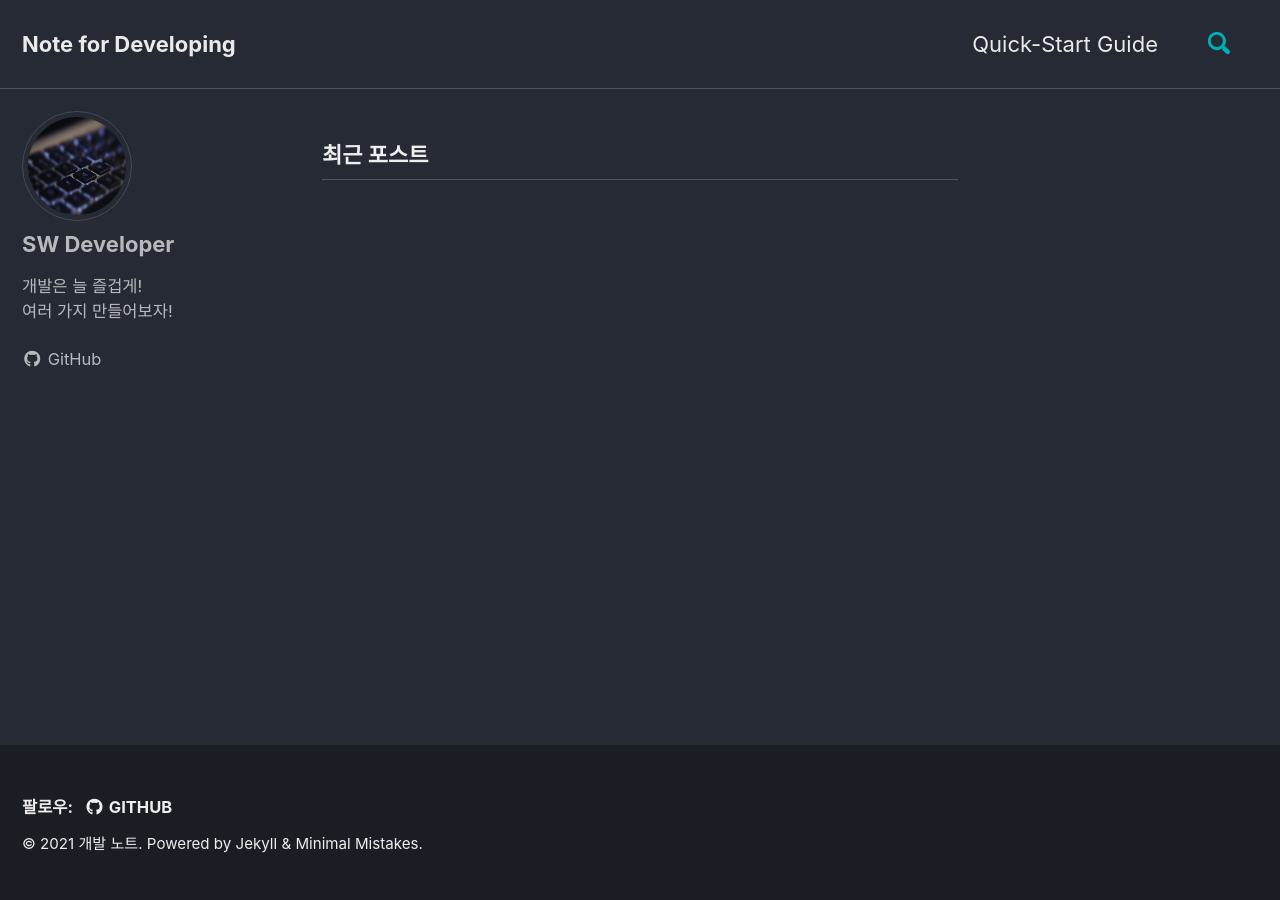
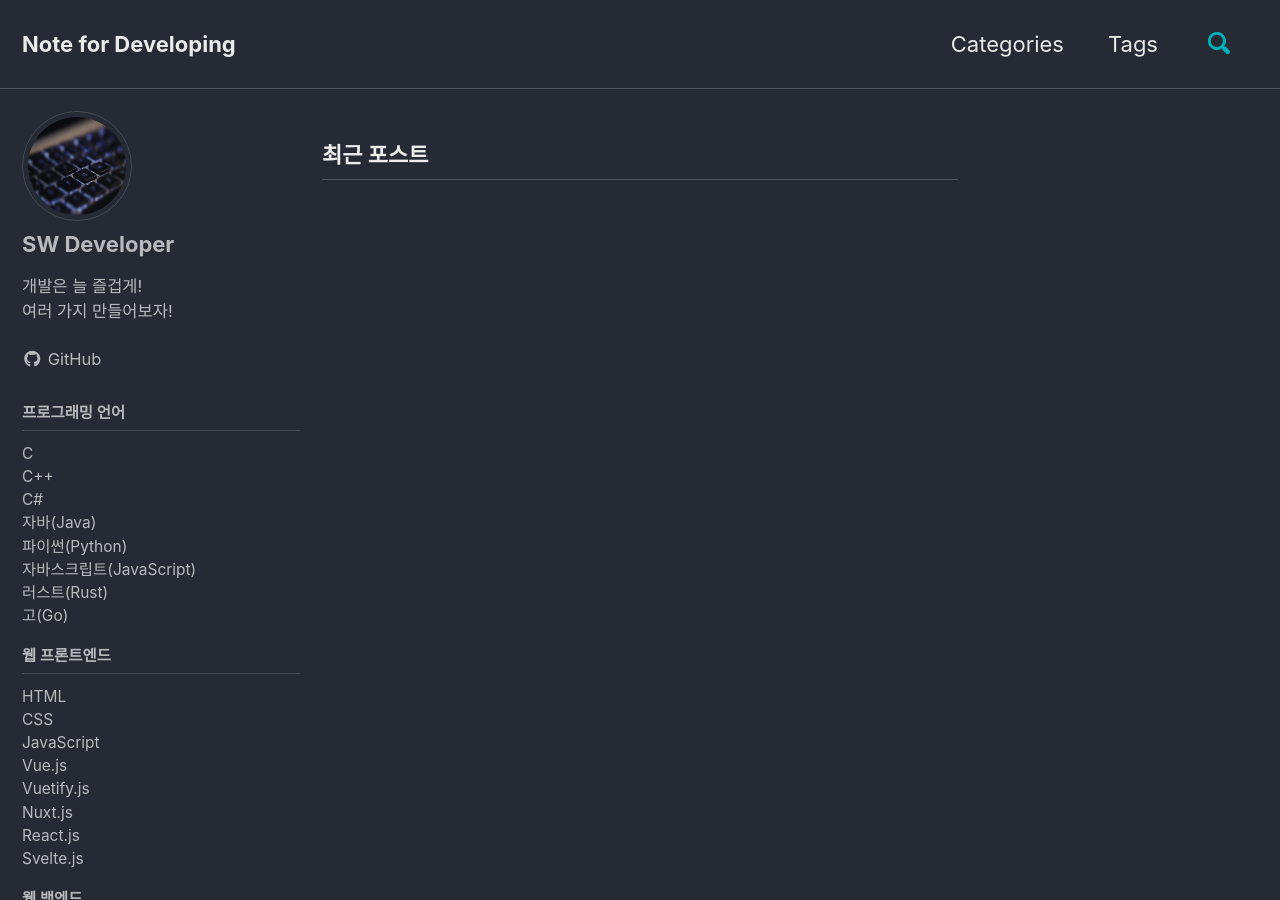
Before and after one commit to hummingengineer/hummingengineer.github.io, a Jekyll site: the page built from index.html, in a window 1280 px wide and 900 px high. Built offline with Jekyll 4.4.1, drawn with Linux system fonts in a browser that asks for light colours; cached includes are drawn as plain includes; the list of posts is cut into pages by our own code.

Commit message:
feat: Add sidebar

```diff
--- a/_config.yml
+++ b/_config.yml
@@ -280,3 +280,18 @@ defaults:
       comments: false # true # 댓글 활성화 여부
       share: false # 포스트 공유 기능을 활성화 할 것인지 정한다. 기본값은 true이다.
       related: true
+      toc: true
+      toc_label: "목차"
+      toc_sticky: true
+      sidebar:
+        nav: "sidebar_categories"
+
+  # _pages
+  - scope:
+      path: ""
+      type: pages
+    values:
+      layout: single
+      author_profile: true
+      sidebar:
+        nav: "sidebar_categories"
--- a/_data/navigation.yml
+++ b/_data/navigation.yml
@@ -1,7 +1,9 @@
 # main links
 main:
-  - title: "Quick-Start Guide"
-    url: https://mmistakes.github.io/minimal-mistakes/docs/quick-start-guide/
+  - title: "Categories"
+    url: /categories/
+  - title: "Tags"
+    url: /tags/
   # - title: "About"
   #   url: https://mmistakes.github.io/minimal-mistakes/about/
   # - title: "Sample Posts"
@@ -10,3 +12,70 @@ main:
   #   url: /collection-archive/
   # - title: "Sitemap"
   #   url: /sitemap/
+sidebar_categories:
+  - title: 프로그래밍 언어
+    children:
+      - title: "C"
+      - title: "C++"
+      - title: "C#"
+      - title: "자바(Java)"
+      - title: "파이썬(Python)"
+      - title: "자바스크립트(JavaScript)"
+      - title: "러스트(Rust)"
+      - title: "고(Go)"
+
+  - title: 웹 프론트엔드
+    children:
+      - title: "HTML"
+      - title: "CSS"
+      - title: "JavaScript"
+      - title: "Vue.js"
+      - title: "Vuetify.js"
+      - title: "Nuxt.js"
+      - title: "React.js"
+        url: /categories/react-js/
+      - title: "Svelte.js"
+
+  - title: 웹 백엔드
+    children:
+      - title: "Node.js"
+      - title: "Express.js"
+      - title: "Koa.js"
+      - title: "Fastify"
+      - title: "Gin"
+
+  - title: 데이터베이스
+    children:
+      - title: "몽고DB(MongoDB)"
+      - title: "몽구스(Mongoose)"
+
+  - title: 데스크탑 어플리케이션
+    children:
+      - title: "일렉트론(Electron)"
+      - title: "PyQt"
+
+  - title: 알고리즘
+    children:
+      - title: "알고리즘 메모"
+      - title: "문제 풀이"
+
+  - title: 리눅스(Linux)
+
+  - title: ROS
+    children:
+      - title: "ROS1"
+
+  - title: 컴퓨터 비전
+    children:
+      - title: "OpenCV"
+
+  - title: 모바일 앱
+    children:
+      - title: "안드로이드"
+      - title: "플러터(Flutter)"
+
+  - title: 깃허브(Github)
+
+  - title: 유니티(Unity)
+
+  - title: etc
```
